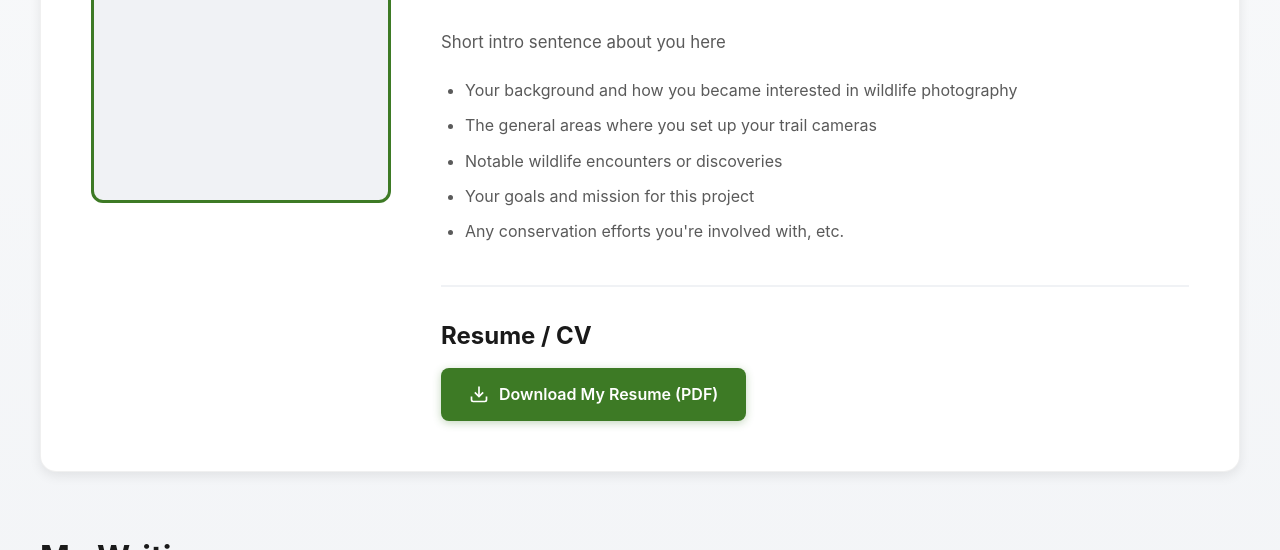
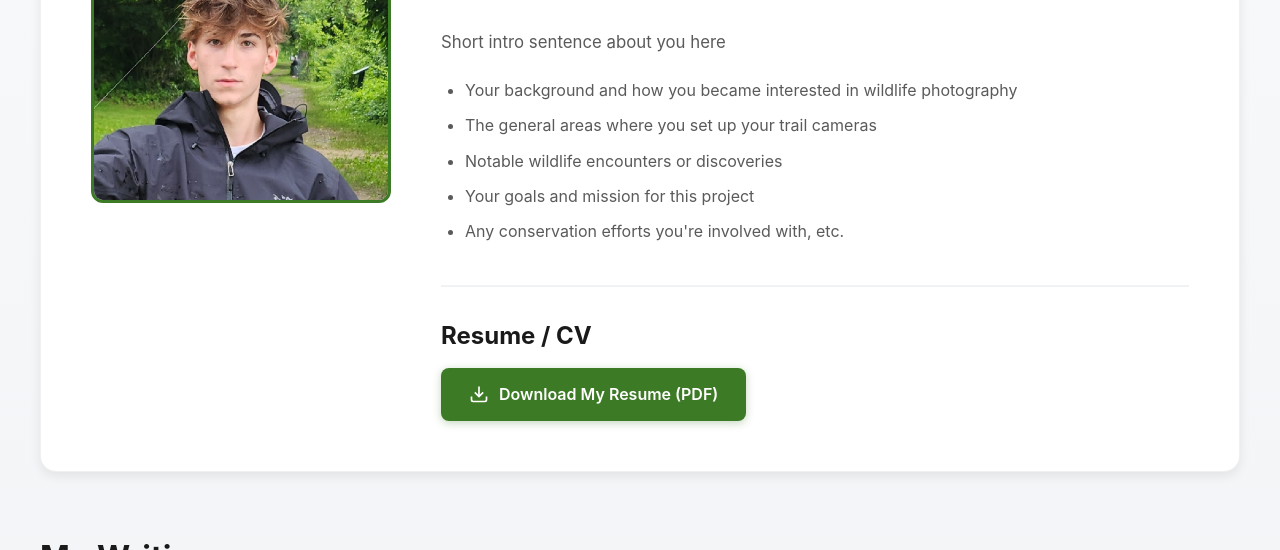
Before and after one commit to antkeyes/princeton_wildlife, a website: page bio.html in a window 1280 px wide. Shown: the part 550-1100 px from the top of the page. Drawn offline with Linux system fonts and the light colour scheme.

Commit message:
boti pic added

```diff
--- a/bio.html
+++ b/bio.html
@@ -28,9 +28,7 @@
         <section class="bio-section">
             <div class="bio-content">
                 <div class="bio-image-container">
-                    <!-- PLACEHOLDER: Replace this image with your own photo -->
-                    <img src="placeholder-photo.jpg" alt="Your Photo" class="bio-image">
-                    <!-- <p class="image-instruction"></p> -->
+                    <img src="botondbakos02.png" alt="Boti Bakos" class="bio-image">
                 </div>
 
                 <div class="bio-text">
```
Also changed, not shown: botondbakos02.png (added), princeton_wildlife_map.png (added).
